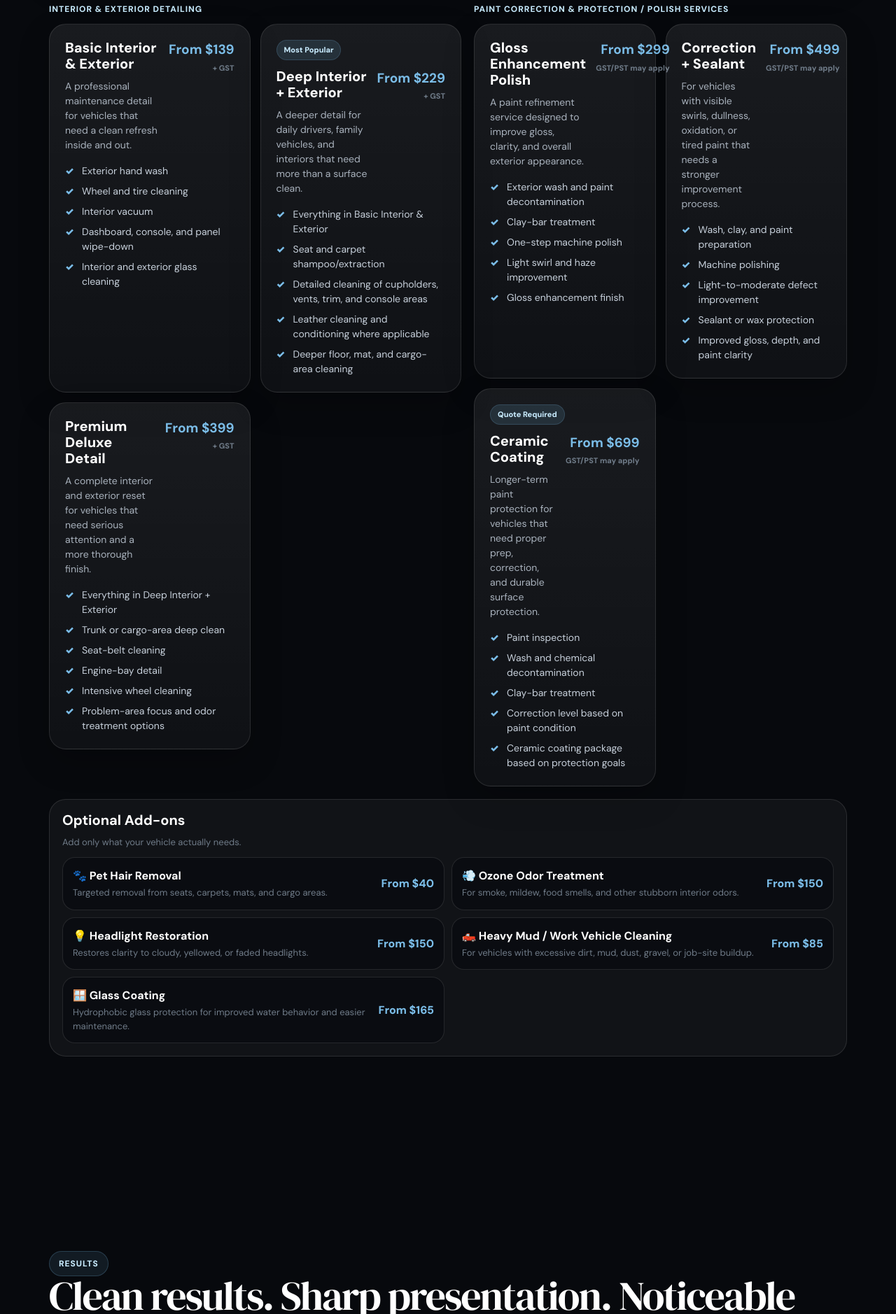
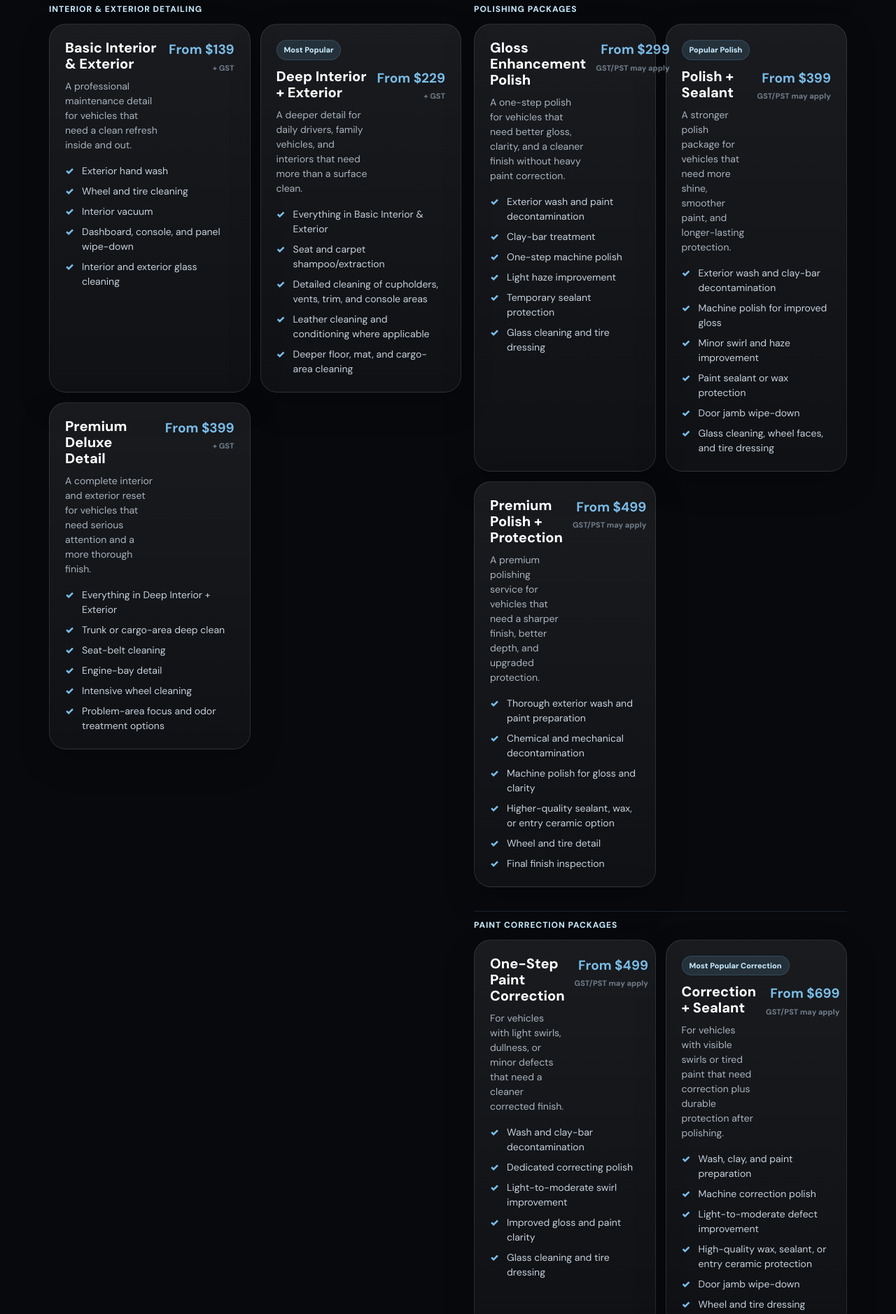
Before and after one commit to makmax48-design/OKNG-Mobile-Car-Detailing, a plain HTML site: page index.html in a window 1280 px wide. Shown: the part 2720-4598 px from the top of the page at 70% size. Drawn offline with Linux system fonts and the light colour scheme.

Commit message:
Update index.html

```diff
--- a/index.html
+++ b/index.html
@@ -276,6 +276,13 @@
       text-transform: uppercase;
       font-size: 12px;
     }
+
+    .service-group-title-spaced {
+      margin-top: 34px;
+      padding-top: 10px;
+      border-top: 1px solid rgba(123,189,232,.14);
+    }
+
     .service-grid {
       display: grid;
       grid-template-columns: 1fr;
@@ -859,13 +866,13 @@
           </div>
 
           <div>
-            <div class="service-group-title">Paint Correction &amp; Protection / Polish Services</div>
+            <div class="service-group-title">Polishing Packages</div>
             <div class="service-grid">
-              <article class="card service-card fade-up" data-type="package" data-group="paint" data-name="Gloss Enhancement Polish" data-price="From $299">
+              <article class="card service-card fade-up" data-type="package" data-group="polish" data-name="Gloss Enhancement Polish" data-price="From $299">
                 <div class="service-top">
                   <div>
                     <div class="service-title">Gloss Enhancement Polish</div>
-                    <p>A paint refinement service designed to improve gloss, clarity, and overall exterior appearance.</p>
+                    <p>A one-step polish for vehicles that need better gloss, clarity, and a cleaner finish without heavy paint correction.</p>
                   </div>
                   <div class="price"><b>From $299</b><span>GST/PST may apply</span></div>
                 </div>
@@ -873,43 +880,104 @@
                   <li>Exterior wash and paint decontamination</li>
                   <li>Clay-bar treatment</li>
                   <li>One-step machine polish</li>
-                  <li>Light swirl and haze improvement</li>
-                  <li>Gloss enhancement finish</li>
+                  <li>Light haze improvement</li>
+                  <li>Temporary sealant protection</li>
+                  <li>Glass cleaning and tire dressing</li>
                 </ul>
               </article>
 
-              <article class="card service-card fade-up" data-type="package" data-group="paint" data-name="Correction + Sealant" data-price="From $499">
+              <article class="card service-card fade-up" data-type="package" data-group="polish" data-name="Polish + Sealant" data-price="From $399">
+                <span class="tag">Popular Polish</span>
                 <div class="service-top">
                   <div>
-                    <div class="service-title">Correction + Sealant</div>
-                    <p>For vehicles with visible swirls, dullness, oxidation, or tired paint that needs a stronger improvement process.</p>
+                    <div class="service-title">Polish + Sealant</div>
+                    <p>A stronger polish package for vehicles that need more shine, smoother paint, and longer-lasting protection.</p>
+                  </div>
+                  <div class="price"><b>From $399</b><span>GST/PST may apply</span></div>
+                </div>
+                <ul>
+                  <li>Exterior wash and clay-bar decontamination</li>
+                  <li>Machine polish for improved gloss</li>
+                  <li>Minor swirl and haze improvement</li>
+                  <li>Paint sealant or wax protection</li>
+                  <li>Door jamb wipe-down</li>
+                  <li>Glass cleaning, wheel faces, and tire dressing</li>
+                </ul>
+              </article>
+
+              <article class="card service-card fade-up" data-type="package" data-group="polish" data-name="Premium Polish + Protection" data-price="From $499">
+                <div class="service-top">
+                  <div>
+                    <div class="service-title">Premium Polish + Protection</div>
+                    <p>A premium polishing service for vehicles that need a sharper finish, better depth, and upgraded protection.</p>
                   </div>
                   <div class="price"><b>From $499</b><span>GST/PST may apply</span></div>
                 </div>
                 <ul>
-                  <li>Wash, clay, and paint preparation</li>
-                  <li>Machine polishing</li>
-                  <li>Light-to-moderate defect improvement</li>
-                  <li>Sealant or wax protection</li>
-                  <li>Improved gloss, depth, and paint clarity</li>
+                  <li>Thorough exterior wash and paint preparation</li>
+                  <li>Chemical and mechanical decontamination</li>
+                  <li>Machine polish for gloss and clarity</li>
+                  <li>Higher-quality sealant, wax, or entry ceramic option</li>
+                  <li>Wheel and tire detail</li>
+                  <li>Final finish inspection</li>
+                </ul>
+              </article>
+            </div>
+
+            <div class="service-group-title service-group-title-spaced">Paint Correction Packages</div>
+            <div class="service-grid">
+              <article class="card service-card fade-up" data-type="package" data-group="paint-correction" data-name="One-Step Paint Correction" data-price="From $499">
+                <div class="service-top">
+                  <div>
+                    <div class="service-title">One-Step Paint Correction</div>
+                    <p>For vehicles with light swirls, dullness, or minor defects that need a cleaner corrected finish.</p>
+                  </div>
+                  <div class="price"><b>From $499</b><span>GST/PST may apply</span></div>
+                </div>
+                <ul>
+                  <li>Wash and clay-bar decontamination</li>
+                  <li>Dedicated correcting polish</li>
+                  <li>Light-to-moderate swirl improvement</li>
+                  <li>Improved gloss and paint clarity</li>
+                  <li>Glass cleaning and tire dressing</li>
                 </ul>
               </article>
 
-              <article class="card service-card fade-up" data-type="package" data-group="ceramic" data-name="Ceramic Coating" data-price="From $699">
-                <span class="tag">Quote Required</span>
+              <article class="card service-card fade-up" data-type="package" data-group="paint-correction" data-name="Correction + Sealant" data-price="From $699">
+                <span class="tag">Most Popular Correction</span>
                 <div class="service-top">
                   <div>
-                    <div class="service-title">Ceramic Coating</div>
-                    <p>Longer-term paint protection for vehicles that need proper prep, correction, and durable surface protection.</p>
+                    <div class="service-title">Correction + Sealant</div>
+                    <p>For vehicles with visible swirls or tired paint that need correction plus durable protection after polishing.</p>
                   </div>
                   <div class="price"><b>From $699</b><span>GST/PST may apply</span></div>
                 </div>
                 <ul>
-                  <li>Paint inspection</li>
-                  <li>Wash and chemical decontamination</li>
-                  <li>Clay-bar treatment</li>
-                  <li>Correction level based on paint condition</li>
-                  <li>Ceramic coating package based on protection goals</li>
+                  <li>Wash, clay, and paint preparation</li>
+                  <li>Machine correction polish</li>
+                  <li>Light-to-moderate defect improvement</li>
+                  <li>High-quality wax, sealant, or entry ceramic protection</li>
+                  <li>Door jamb wipe-down</li>
+                  <li>Wheel and tire dressing</li>
+                </ul>
+              </article>
+
+              <article class="card service-card fade-up" data-type="package" data-group="paint-correction" data-name="Multi-Stage Paint Correction" data-price="From $899">
+                <span class="tag">Best Finish</span>
+                <div class="service-top">
+                  <div>
+                    <div class="service-title">Multi-Stage Paint Correction</div>
+                    <p>A higher-level correction package for vehicles needing serious defect improvement and a sharper show-car style finish.</p>
+                  </div>
+                  <div class="price"><b>From $899</b><span>GST/PST may apply</span></div>
+                </div>
+                <ul>
+                  <li>Extensive exterior wash and paint decontamination</li>
+                  <li>Chemical and mechanical decontamination</li>
+                  <li>Machine compounding stage for heavier defects</li>
+                  <li>Refining polish stage to enhance gloss</li>
+                  <li>Seal paint with wax, sealant, or ceramic option</li>
+                  <li>Finishing touches including exhaust tip polishing</li>
                 </ul>
               </article>
             </div>
@@ -920,16 +988,16 @@
           <div class="addons-head">
             <div>
               <h3>Optional Add-ons</h3>
-              <p>Add only what your vehicle actually needs.</p>
+              <p>Add only what your vehicle actually needs. Add-on prices below are fixed before tax unless extra work is confirmed first.</p>
             </div>
           </div>
 
           <div class="addon-grid">
-            <div class="addon-card" data-type="addon" data-name="Pet Hair Removal" data-price="From $40"><div><b>🐾 Pet Hair Removal</b><span>Targeted removal from seats, carpets, mats, and cargo areas.</span></div><div class="addon-price">From $40</div></div>
-            <div class="addon-card" data-type="addon" data-name="Ozone Odor Treatment" data-price="From $150"><div><b>💨 Ozone Odor Treatment</b><span>For smoke, mildew, food smells, and other stubborn interior odors.</span></div><div class="addon-price">From $150</div></div>
-            <div class="addon-card" data-type="addon" data-name="Headlight Restoration" data-price="From $150"><div><b>💡 Headlight Restoration</b><span>Restores clarity to cloudy, yellowed, or faded headlights.</span></div><div class="addon-price">From $150</div></div>
-            <div class="addon-card" data-type="addon" data-name="Heavy Mud / Work Vehicle Cleaning" data-price="From $85"><div><b>🛻 Heavy Mud / Work Vehicle Cleaning</b><span>For vehicles with excessive dirt, mud, dust, gravel, or job-site buildup.</span></div><div class="addon-price">From $85</div></div>
-            <div class="addon-card" data-type="addon" data-name="Glass Coating" data-price="From $165"><div><b>🪟 Glass Coating</b><span>Hydrophobic glass protection for improved water behavior and easier maintenance.</span></div><div class="addon-price">From $165</div></div>
+            <div class="addon-card" data-type="addon" data-name="Pet Hair Removal" data-price="$40"><div><b>🐾 Pet Hair Removal</b><span>Targeted removal from seats, carpets, mats, and cargo areas.</span></div><div class="addon-price">$40</div></div>
+            <div class="addon-card" data-type="addon" data-name="Ozone Odor Treatment" data-price="$150"><div><b>💨 Ozone Odor Treatment</b><span>For smoke, mildew, food smells, and other stubborn interior odors.</span></div><div class="addon-price">$150</div></div>
+            <div class="addon-card" data-type="addon" data-name="Headlight Restoration" data-price="$150"><div><b>💡 Headlight Restoration</b><span>Restores clarity to cloudy, yellowed, or faded headlights.</span></div><div class="addon-price">$150</div></div>
+            <div class="addon-card" data-type="addon" data-name="Heavy Mud / Work Vehicle Cleaning" data-price="$85"><div><b>🛻 Heavy Mud / Work Vehicle Cleaning</b><span>For vehicles with excessive dirt, mud, dust, gravel, or job-site buildup.</span></div><div class="addon-price">$85</div></div>
+            <div class="addon-card" data-type="addon" data-name="Glass Coating" data-price="$165"><div><b>🪟 Glass Coating</b><span>Hydrophobic glass protection for improved water behavior and easier maintenance.</span></div><div class="addon-price">$165</div></div>
           </div>
         </div>
 
@@ -1114,7 +1182,8 @@
         "Preferred service:",
         "Preferred day/time:",
         "",
-        "I’ll attach photos of the exterior, front seats, rear seats, floors, cargo area, and any problem spots. Please confirm the final price before booking."
+        "I’ll attach photos of the exterior, front seats, rear seats, floors, cargo area, and any problem spots. Please confirm the final price before booking.",
+        "New client offer: Please confirm if I qualify for 30% off my first three eligible detailing appointments."
       ].join("\n");
     }
 
@@ -1145,6 +1214,7 @@
       lines.push("");
       lines.push("I’ll attach photos of the exterior, front seats, rear seats, floors, cargo area, and any problem spots.");
       lines.push("Please confirm the final price before booking.");
+      lines.push("New client offer: Please confirm if I qualify for 30% off my first three eligible detailing appointments.");
 
       return lines.join("\n");
     }
```
